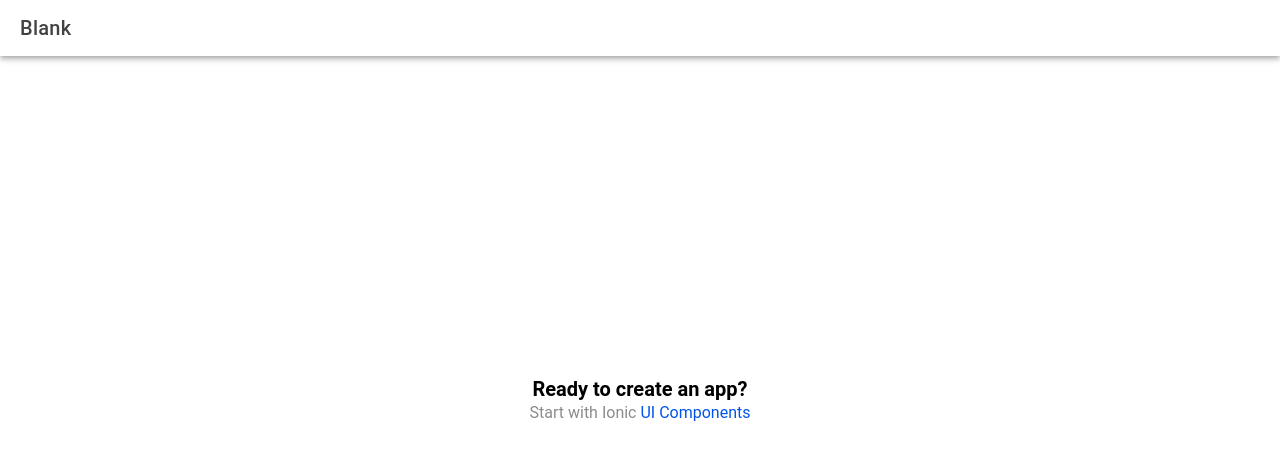
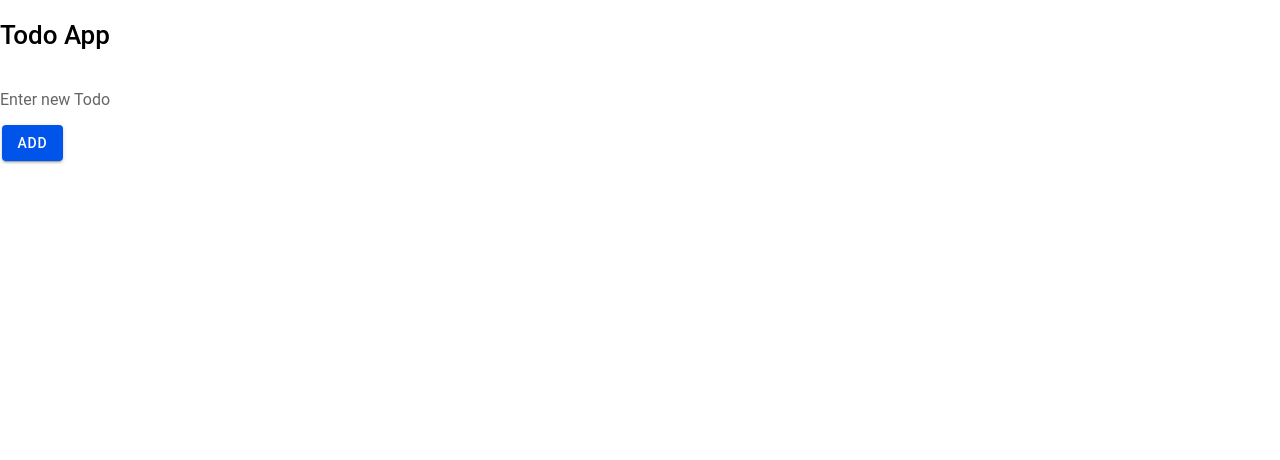
Before and after one commit to hexbindec/todo-ionic-react, a React (Vite) app: page /home in a window 1280 px wide. Shown: the top 460 px of the page. Built offline with nearby package versions, Linux system fonts and the light colour scheme.

Commit message:
Implemented adding and rendering todo items

```diff
--- a/src/App.tsx
+++ b/src/App.tsx
@@ -1,23 +1,22 @@
-import { Redirect, Route } from 'react-router-dom';
-import { IonApp, IonRouterOutlet, setupIonicReact } from '@ionic/react';
-import { IonReactRouter } from '@ionic/react-router';
-import Home from './pages/Home';
+import { Redirect, Route } from "react-router-dom";
+import { IonApp, IonRouterOutlet, setupIonicReact } from "@ionic/react";
+import { IonReactRouter } from "@ionic/react-router";
 
 /* Core CSS required for Ionic components to work properly */
-import '@ionic/react/css/core.css';
+import "@ionic/react/css/core.css";
 
 /* Basic CSS for apps built with Ionic */
-import '@ionic/react/css/normalize.css';
-import '@ionic/react/css/structure.css';
-import '@ionic/react/css/typography.css';
+import "@ionic/react/css/normalize.css";
+import "@ionic/react/css/structure.css";
+import "@ionic/react/css/typography.css";
 
 /* Optional CSS utils that can be commented out */
-import '@ionic/react/css/padding.css';
-import '@ionic/react/css/float-elements.css';
-import '@ionic/react/css/text-alignment.css';
-import '@ionic/react/css/text-transformation.css';
-import '@ionic/react/css/flex-utils.css';
-import '@ionic/react/css/display.css';
+import "@ionic/react/css/padding.css";
+import "@ionic/react/css/float-elements.css";
+import "@ionic/react/css/text-alignment.css";
+import "@ionic/react/css/text-transformation.css";
+import "@ionic/react/css/flex-utils.css";
+import "@ionic/react/css/display.css";
 
 /**
  * Ionic Dark Mode
@@ -28,10 +27,13 @@ import '@ionic/react/css/display.css';
 
 /* import '@ionic/react/css/palettes/dark.always.css'; */
 /* import '@ionic/react/css/palettes/dark.class.css'; */
-import '@ionic/react/css/palettes/dark.system.css';
+import "@ionic/react/css/palettes/dark.system.css";
 
 /* Theme variables */
-import './theme/variables.css';
+import "./theme/variables.css";
+
+/* Pages */
+import Todo from "./pages/Todo";
 
 setupIonicReact();
 
@@ -40,7 +42,7 @@ const App: React.FC = () => (
     <IonReactRouter>
       <IonRouterOutlet>
         <Route exact path="/home">
-          <Home />
+          <Todo />
         </Route>
         <Route exact path="/">
           <Redirect to="/home" />
--- a/src/components/ExploreContainer.css
+++ /dev/null
@@ -1,24 +0,0 @@
-#container {
-  text-align: center;
-  position: absolute;
-  left: 0;
-  right: 0;
-  top: 50%;
-  transform: translateY(-50%);
-}
-
-#container strong {
-  font-size: 20px;
-  line-height: 26px;
-}
-
-#container p {
-  font-size: 16px;
-  line-height: 22px;
-  color: #8c8c8c;
-  margin: 0;
-}
-
-#container a {
-  text-decoration: none;
-}
--- a/src/components/ExploreContainer.tsx
+++ /dev/null
@@ -1,14 +0,0 @@
-import './ExploreContainer.css';
-
-interface ContainerProps { }
-
-const ExploreContainer: React.FC<ContainerProps> = () => {
-  return (
-    <div id="container">
-      <strong>Ready to create an app?</strong>
-      <p>Start with Ionic <a target="_blank" rel="noopener noreferrer" href="https://ionicframework.com/docs/components">UI Components</a></p>
-    </div>
-  );
-};
-
-export default ExploreContainer;
--- a/src/pages/Home.tsx
+++ /dev/null
@@ -1,25 +0,0 @@
-import { IonContent, IonHeader, IonPage, IonTitle, IonToolbar } from '@ionic/react';
-import ExploreContainer from '../components/ExploreContainer';
-import './Home.css';
-
-const Home: React.FC = () => {
-  return (
-    <IonPage>
-      <IonHeader>
-        <IonToolbar>
-          <IonTitle>Blank</IonTitle>
-        </IonToolbar>
-      </IonHeader>
-      <IonContent fullscreen>
-        <IonHeader collapse="condense">
-          <IonToolbar>
-            <IonTitle size="large">Blank</IonTitle>
-          </IonToolbar>
-        </IonHeader>
-        <ExploreContainer />
-      </IonContent>
-    </IonPage>
-  );
-};
-
-export default Home;
--- /dev/null
+++ b/src/pages/Todo.tsx
@@ -0,0 +1,65 @@
+import { IonButton, IonContent, IonInput, IonItem, IonLabel, IonList, IonPage } from "@ionic/react"
+import { useState } from "react";
+
+const Todo: React.FC = () => {
+
+    //////////////////
+    // State Variables
+    //////////////////
+
+    const [todoList, setTodoList] = useState<string[]>([]);
+    const [newTodo, setNewTodo] = useState("");
+
+
+    ////////////
+    // Functions
+    ////////////
+
+    // Function will save the user's input to a state var
+    const handleUserInput = (event: any) => {
+        setNewTodo(event.target.value);
+    }
+
+
+    // Function will add the user's input to the todoList state array
+    const handleAddTodo = () => {
+        const todoListArray = todoList;
+        todoListArray.push(newTodo);
+        setTodoList(todoListArray);
+        setNewTodo(""); // Refresh the user's input field
+
+        console.log("Todo list: ", todoList)
+    }
+
+    const renderTodoList = () => {
+        const formattedArray = [];
+        for (let i = 0; i < todoList.length; i++) {
+            formattedArray.push (
+                <IonItem key={i}>
+                    <IonLabel>{todoList[i]}</IonLabel>
+                    <IonButton>Delete</IonButton>
+                </IonItem>
+            )
+        }
+        return formattedArray;
+    }
+
+    return (
+        <IonPage>
+            <IonContent>
+                <h1>Todo App</h1>
+                <IonList>
+                    {renderTodoList()}
+                </IonList>
+                <IonInput
+                    placeholder="Enter new Todo"
+                    value={newTodo}
+                    onIonInput={handleUserInput}
+                />
+                <IonButton onClick={handleAddTodo}>Add</IonButton>
+            </IonContent>
+        </IonPage>
+    )
+}
+
+export default Todo;
```
Also changed, not shown: src/pages/Home.css (deleted).
